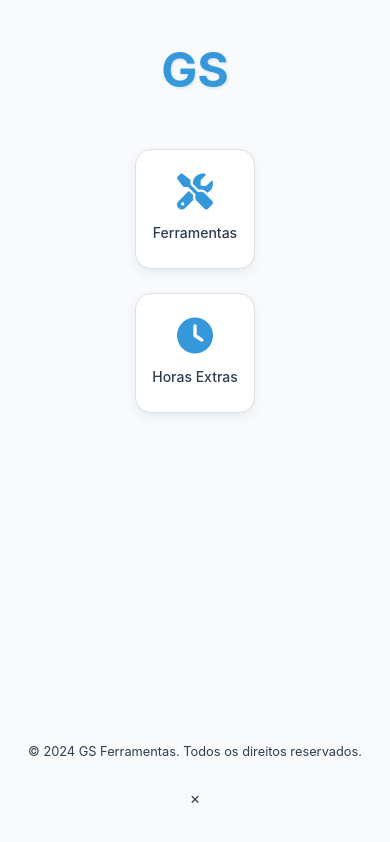
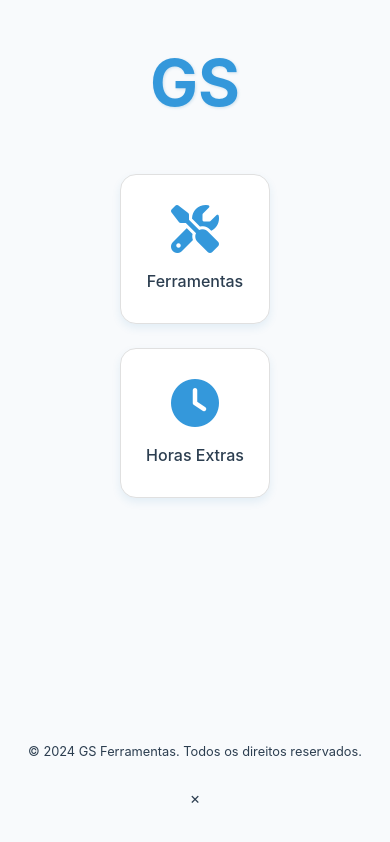
Before and after one commit to gilneisabio/calc_gms, a plain HTML site: page index.html in a window 390 px wide. Drawn offline with Linux system fonts and the light colour scheme.

Commit message:
Atualizar o index.html

```diff
--- a/index.html
+++ b/index.html
@@ -35,7 +35,7 @@
         }
 
         .logo {
-            font-size: 4rem;
+            font-size: 7rem; /* Tamanho maior para o logo GS */
             font-weight: bold;
             color: var(--primary-color);
             margin-bottom: 2.5rem;
@@ -75,12 +75,12 @@
         }
 
         .button-container .icon-button i {
-            font-size: 4.5rem; /* Ícone maior na página inicial */
-            margin-bottom: 0.75rem;
+            font-size: 6rem; /* Ícone maior na página inicial */
+            margin-bottom: 1rem;
         }
 
         .button-container .icon-button .label {
-            font-size: 2.1rem; /* Texto maior na página inicial */
+            font-size: 1.5rem; /* Texto maior na página inicial */
         }
 
 
@@ -96,7 +96,7 @@
         }
 
         .icon-button i {
-            font-size: 2.25rem; /* Tamanho padrão para outros ícones */
+            font-size: 2.25rem; /* Tamanho padrão para outros ícones (fora da pág. inicial) */
             margin-bottom: 0.5rem;
             color: var(--primary-color);
         }
@@ -373,21 +373,21 @@
         /* Responsive adjustments */
         @media (max-width: 768px) {
             .logo {
-                font-size: 3rem;
+                font-size: 4rem; /* Reduz o logo em celulares para não ocupar muito espaço */
             }
 
-            /* Remove o ajuste específico para ícones de botões na página inicial em telas pequenas */
+            /* Ajuste específico para ícones de botões na página inicial em telas pequenas */
             .button-container .icon-button {
-                width: 120px; /* Volta ao tamanho padrão para celulares */
-                height: 120px; /* Volta ao tamanho padrão para celulares */
+                width: 150px; /* Tamanho razoável para celulares */
+                height: 150px; /* Tamanho razoável para celulares */
             }
 
             .button-container .icon-button i {
-                font-size: 2.25rem; /* Volta ao tamanho padrão para celulares */
+                font-size: 3rem; /* Ícone menor para celulares */
             }
 
             .button-container .icon-button .label {
-                font-size: 0.875rem; /* Volta ao tamanho padrão para celulares */
+                font-size: 1rem; /* Texto menor para celulares */
             }
 
             .salary-container, .overtime-container {
```
